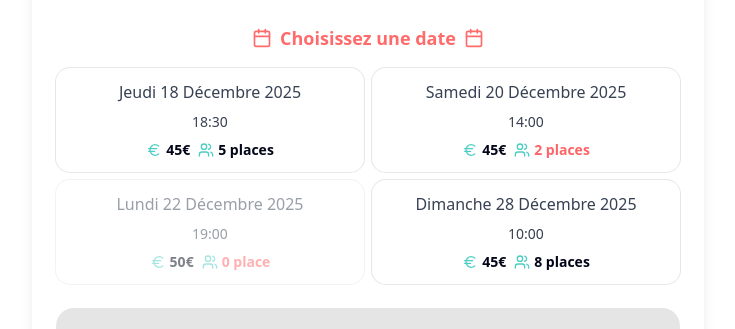
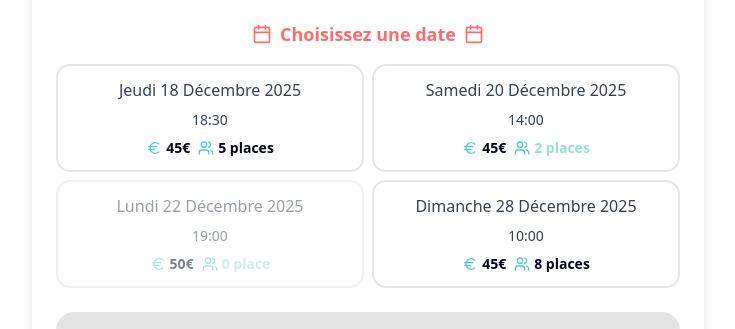
Before and after one commit to AlexEsqu/DaisyWidget, a Next.js app in the folder daisy-widget/: page / in a window 1280 px wide. Shown: the part 338-667 px from the top of the page, without its empty margins (272-1007 px from the left). Built offline with nearby package versions, Linux system fonts and the light colour scheme.

Commit message:
fix non themed low spot remaining color

```diff
--- a/daisy-widget/components/BookingWidget/SubComponents/DatePicker.tsx
+++ b/daisy-widget/components/BookingWidget/SubComponents/DatePicker.tsx
@@ -68,13 +68,12 @@ export default function DatePicker(
                                 box-border shrink-0 grow basis-[calc(33.333%-0.75rem)]
                                 sm:basis-[calc(50%-0.75rem)] xs:basis-full
                                 min-w-44 p-3 rounded-xl text-center
-                                transition-colors duration-200
-                                ${isSelected ? 'ring-2' : 'ring-1 ring-gray-200'}
+                                transition-colors duration-200 border-2
                                 ${!isAvailable ? 'opacity-50 cursor-not-allowed' : ''}
                             `}
                             style={{
                                 backgroundColor: isSelected ? `${theme.colors.primary}15` : 'white',
-                                borderColor: isSelected ? theme.colors.primary : undefined,
+                                borderColor: isSelected ? theme.colors.primary : '#e5e7eb',
                             }}
                         >
 
@@ -105,7 +104,10 @@ export default function DatePicker(
 									{/* Spot remaining */}
                                     <div className="flex items-center gap-1">
                                         <Users size={16} style={{ color: theme.colors.secondary  }} />
-                                        <span className={`font-semibold ${instance.spotsRemaining <= 3 ? 'text-red-400' : ''}`}>
+                                        <span
+                                            className="font-semibold"
+                                            style={{ color: instance.spotsRemaining <= 3 ? theme.colors.accent : undefined }}
+                                        >
                                             {instance.spotsRemaining} place{instance.spotsRemaining > 1 ? 's' : ''}
                                         </span>
                                     </div>
--- a/daisy-widget/components/BookingWidget/SubComponents/WorkshopCard.tsx
+++ b/daisy-widget/components/BookingWidget/SubComponents/WorkshopCard.tsx
@@ -43,6 +43,7 @@ export default function WorkshopCard({
                 />
 
 				{/* Avatar */}
+				{/* wrapped in many div to get the original framing */}
 				{workshop.avatar && (
 					<div className="absolute bottom-0 left-2 translate-y-1/2">
 						<div className="relative w-34 h-38 shrink-0 -rotate-30 bg-white p-2 rounded-[50%_50%_50%_50%/65%_65%_35%_35%]">
@@ -104,7 +105,8 @@ export default function WorkshopCard({
                         disabled:opacity-50 disabled:cursor-not-allowed
                     `}
                     style={{
-                        backgroundColor: selectedInstance ? themeColors.primary : '#ccc'
+                        backgroundColor: selectedInstance ? themeColors.primary : '#ccc',
+                        borderColor: selectedInstance ? themeColors.primary : 'transparent'
                     }}
                 >
                     {!hasAvailableSpots
--- a/daisy-widget/components/BookingWidget/index.tsx
+++ b/daisy-widget/components/BookingWidget/index.tsx
@@ -28,6 +28,7 @@ export default function BookingWidget(
 	const [isModalOpen, setIsModalOpen] = useState(false);
 	const [isBooked, setIsBooked] = useState(false);
 
+	// merging the potentially partial theme with the default to ensure data is accessible
 	const mergedTheme: Theme = {
         ...defaultTheme,
         ...theme,
@@ -87,6 +88,7 @@ export default function BookingWidget(
 				isBooked={isBooked}
 				theme={mergedTheme}
 			/>
+
 		</motion.div>
 	);
 }
```
Lines whose indentation alone changed are shown as unchanged.
